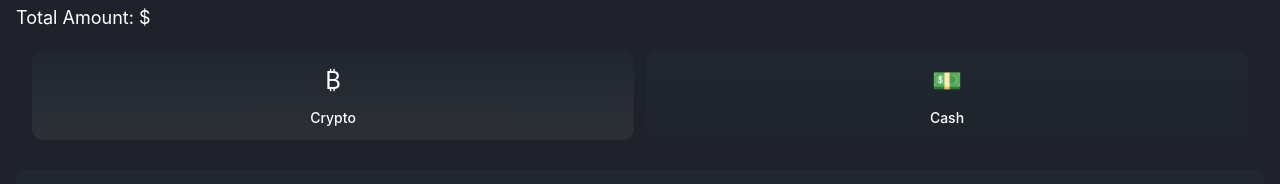
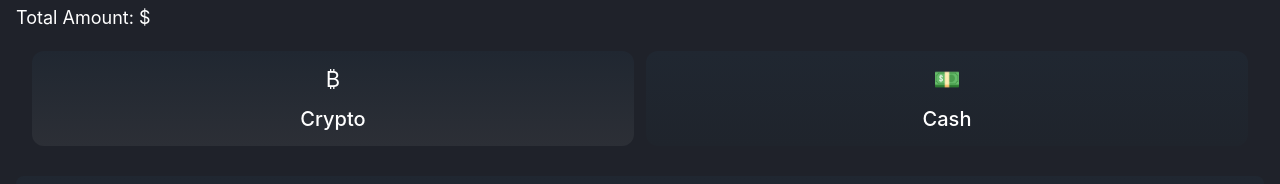
Before and after one commit to aa-rube/rico_ar_web, a React (Create React App) app: page /busket in a window 1280 px wide. Shown: the part 128-312 px from the top of the page. Built offline with nearby package versions, Linux system fonts and the light colour scheme.

Commit message:
уже я меняю стили 2 кнопки для переключения способа оплаты

```diff
--- a/src/pages/basket/Basket.tsx
+++ b/src/pages/basket/Basket.tsx
@@ -33,8 +33,8 @@ const PaymentMethodButton = ({
             minWidth: '100px'
         }}
     >
-        <span style={{fontSize: '24px', marginBottom: '8px'}}>{icon}</span>
-        <span style={{fontSize: '14px', fontWeight: '500'}}>{label}</span>
+        <span style={{fontSize: '22px', marginBottom: '8px'}}>{icon}</span>
+        <span style={{fontSize: '20px', fontWeight: '500'}}>{label}</span>
     </button>
 );
 
```
